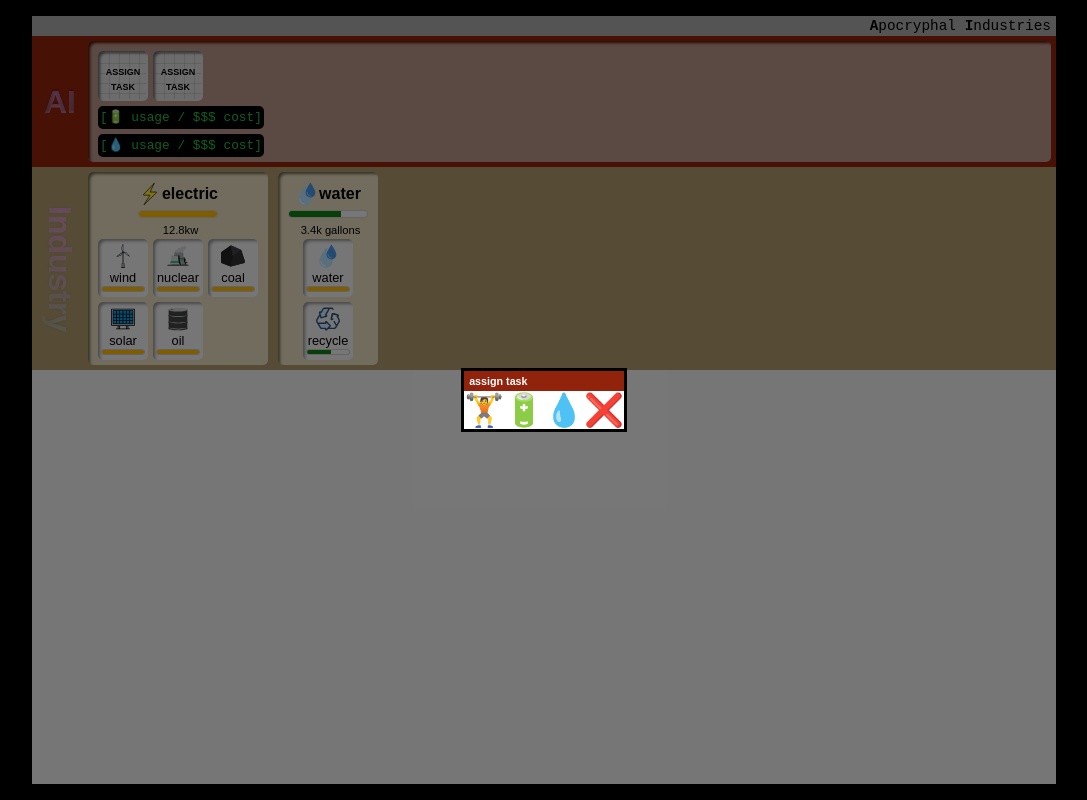
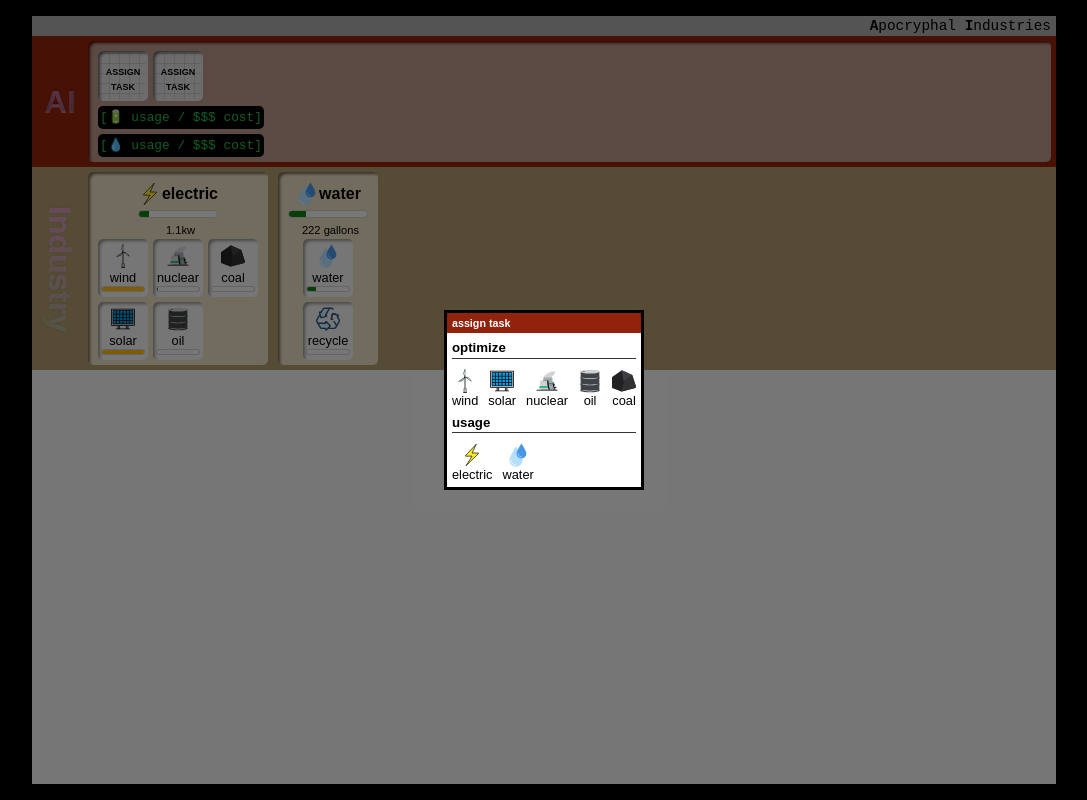
Before and after one commit to chandlerprall/project616, a website with bundled scripts: page index.html in a window 1280 px wide. Both pictures are taken after a click on the button 219 px from the left and 76 px from the top of the page. Shown: the whole page, without its empty margins (96-1183 px from the left). Built offline with nearby package versions, Linux system fonts and the light colour scheme.

Commit message:
proving equation optimizations through gameplay

```diff
--- a/economy.js
+++ b/economy.js
@@ -9,7 +9,7 @@ import {
 	Divide,
 	Distribution,
 	Fulfillment,
-	optimize
+	_optimize
 } from './imho.js'
 
 const population = new Variable('population')
@@ -148,28 +148,28 @@ function step() {
 	const now = Date.now()
 	const progress = now - lastTime
 
-	variables = optimize(
-		industries.electric.demandMet,
-		3,
-		variables,
-		improvementCosts,
-		1 * progress
-	);
-
-	variables = optimize(
-		industries.water.demand,
-		Infinity,
-		variables,
-		improvementCosts,
-		1 * progress * 0.2
-	);
-	variables = optimize(
-		industries.water.demandMet,
-		1.5,
-		variables,
-		improvementCosts,
-		1 * progress
-	);
+	// variables = optimize(
+	// 	industries.electric.demandMet,
+	// 	3,
+	// 	variables,
+	// 	improvementCosts,
+	// 	1 * progress
+	// );
+	//
+	// variables = optimize(
+	// 	industries.water.demand,
+	// 	Infinity,
+	// 	variables,
+	// 	improvementCosts,
+	// 	1 * progress * 0.2
+	// );
+	// variables = optimize(
+	// 	industries.water.demandMet,
+	// 	1.5,
+	// 	variables,
+	// 	improvementCosts,
+	// 	1 * progress
+	// );
 
 	lastTime = now
 }
@@ -178,3 +178,7 @@ setInterval(step, 1000 / 60)
 export function execute(node, _variables = variables) {
 	return new Execution(node, _variables).forward()
 }
+
+export function optimize(operation, targetValue, costs, maxCost) {
+	variables = _optimize(operation, targetValue, variables, costs, maxCost)
+}
--- a/imho.js
+++ b/imho.js
@@ -264,7 +264,7 @@ export class Execution {
 	}
 }
 
-export function optimize(operation, targetValue, variablesIn, costs, maxCost) {
+export function _optimize(operation, targetValue, variablesIn, costs, maxCost) {
 	const execution = new Execution(operation, variablesIn)
 	execution.backward()
 
--- a/index.html
+++ b/index.html
@@ -36,11 +36,15 @@
 </main>
 <dialog id="available_ai_tasks" popover>
 	<h6>assign task</h6>
-	<div>
-		<button>🏋️</button>
-		<button>🔋</button>
-		<button>💧</button>
-		<button>❌</button>
+
+	<div id="available_ai_tasks--optimize">
+		<h5>optimize</h5>
+		<div></div>
+	</div>
+
+	<div id="available_ai_tasks--usage">
+		<h5>usage</h5>
+		<div></div>
 	</div>
 </dialog>
 <script type="module" src="economy.js"></script>
--- a/script.js
+++ b/script.js
@@ -1,5 +1,5 @@
-import {execute, variables, industries, commodities} from './economy.js'
-import {optimize, Execution} from './imho.js'
+import {execute, optimize, variables, industries, commodities} from './economy.js'
+import { Execution } from './imho.js'
 
 const g = document.getElementById.bind(document)
 const ce = document.createElement.bind(document)
@@ -14,32 +14,71 @@ const e = Object.entries.bind(Object)
 const b = document.body
 
 const iconUrls = {
-	coal: 'coal-svgrepo-com.svg',
-	electric: 'high-voltage-svgrepo-com.svg',
-	nuclear: 'nuclear-power-plant-svgrepo-com.svg',
-	oil: 'oil-drum-svgrepo-com.svg',
-	solar: 'solar-panels-solar-panel-svgrepo-com.svg',
-	water: 'water-drops-svgrepo-com.svg',
-	waterrecycle: 'recycle-svgrepo-com.svg',
-	wind: 'windmill-eolic-energy-svgrepo-com.svg',
+	coal: 'assets/coal-svgrepo-com.svg',
+	electric: 'assets/high-voltage-svgrepo-com.svg',
+	nuclear: 'assets/nuclear-power-plant-svgrepo-com.svg',
+	oil: 'assets/oil-drum-svgrepo-com.svg',
+	solar: 'assets/solar-panels-solar-panel-svgrepo-com.svg',
+	water: 'assets/water-drops-svgrepo-com.svg',
+	waterrecycle: 'assets/recycle-svgrepo-com.svg',
+	wind: 'assets/windmill-eolic-energy-svgrepo-com.svg',
 }
 
 const updates = [
+	// execute tasks
+	x => tasks.forEach(({ update }) => update?.(x)),
+
 	// water recycling can only use water produced
 	() => variables.set(commodities.waterrecycle.availability, execute(industries.water.production)),
 ]
 
 /* AI */
+function assignTask(node, update) {
+	const task = tasks[assigning_task_to]
+	task.slot.innerHTML = ''
+
+	if (node) {
+		task.slot.append(node)
+	}
+	task.update = update
+}
+
 const $available_tasks = g('available_ai_tasks')
-$available_tasks.onclick = ({target}) => {
-	tasks[assigning_task_to].slot.innerHTML = ''
-	if (target.innerHTML === '❌') {
+const $optimize_tasks = g('available_ai_tasks--optimize');
+const $usage_tasks = g('available_ai_tasks--usage');
+[
+	['wind', 'optimize', (x) => optimize(
+		commodities.wind.efficiency, Infinity,
+		new Map([
+			[commodities.wind.efficiency, () => variables.get(commodities.wind.efficiency) * 1.01]
+		]),
+		x / 1000
+	)],
+	['solar', 'optimize', () => {}],
+	['nuclear', 'optimize', () => {}],
+	['oil', 'optimize', () => {}],
+	['coal', 'optimize', () => {}],
 
-	} else {
-		tasks[assigning_task_to].slot.append(target.childNodes[0].cloneNode(true))
-	}
-	$available_tasks.togglePopover()
-}
+	['electric', 'usage', (x) => optimize(
+		industries.electric.demand, Infinity,
+		variables,
+		x / 1000 * 100
+	)],
+	['water', 'usage', (x) => optimize(
+		industries.water.demand, Infinity,
+		variables,
+		x / 1000 * 100
+	)],
+].forEach(([name, where, update]) => {
+	const button = html(`<button><span class="resourceGroup"><img src="${iconUrls[name]}" />${name}</span></button>`);
+	button.onclick = (e) => {
+		const node = e.currentTarget.children[0].cloneNode(true)
+		assignTask(node, update);
+		$available_tasks.togglePopover()
+	};
+	if (where === 'optimize') $optimize_tasks.children[1].append(button)
+	if (where === 'usage') $usage_tasks.children[1].append(button)
+})
 
 let assigning_task_to
 const tasks = (() => {
@@ -91,7 +130,7 @@ const $industries = g('industries')
 e(industries).forEach(([industry, {demand, potentialProductionNode, production}]) => {
 	const $industryStatus = html(`
 <div class="industry-status">
-	<strong><img src="assets/${iconUrls[industry]}" alt="${industry}" /> ${industry}</strong>
+	<strong><img src="${iconUrls[industry]}" alt="${industry}" /> ${industry}</strong>
 	<meter min="0" low="0" high="0.8" max="1"></meter>
 	<span class="usage"></span>
 	<div class="inputs"></div>
@@ -107,7 +146,7 @@ e(industries).forEach(([industry, {demand, potentialProductionNode, production}]
 
 		$industryStatus.children[3].append(html(`
 			<div class="industry-item">
-				<img src="assets/${iconUrls[name]}" alt="${name}" />
+				<img src="${iconUrls[name]}" alt="${name}" />
 				${displayName}
 				<meter min="0" low="0" high="0.8" max="1"></meter>
 			</div>
--- a/styles.css
+++ b/styles.css
@@ -143,6 +143,9 @@ main {
 	cursor: pointer;
 
 	> * {
+		display: flex;
+		justify-content: center;
+		align-items: center;
 		width: 100%;
 		height: 100%;
 		background-image: repeating-linear-gradient(transparent 1px, transparent 19px, transparent 1px, rgba(0, 0, 0, 0.2) 20px),
@@ -280,14 +283,24 @@ main {
 
 		> div {
 			display: flex;
+			flex-direction: column;
+			margin: 5px;
 
+			h5 {
+				margin: 0 0 10px;
+				border-bottom: 1px solid #333;
+			}
+
+			> div {
+				display: flex;
+				gap: 10px;
 				button {
 					border: unset;
 					background: unset;
 					margin: unset;
 					padding: unset;
-				font-size: 2rem;
 					cursor: pointer;
+				}
 			}
 		}
 	}
@@ -297,6 +310,15 @@ main {
 	}
 }
 
+.resourceGroup {
+	img {
+		width: 24px;
+	}
+	font-size: 0.8rem;
+	display: flex;
+	flex-direction: column;
+	align-items: center;
+}
 
 data {
 	width: fit-content;
```
Lines whose indentation alone changed are shown as unchanged.
